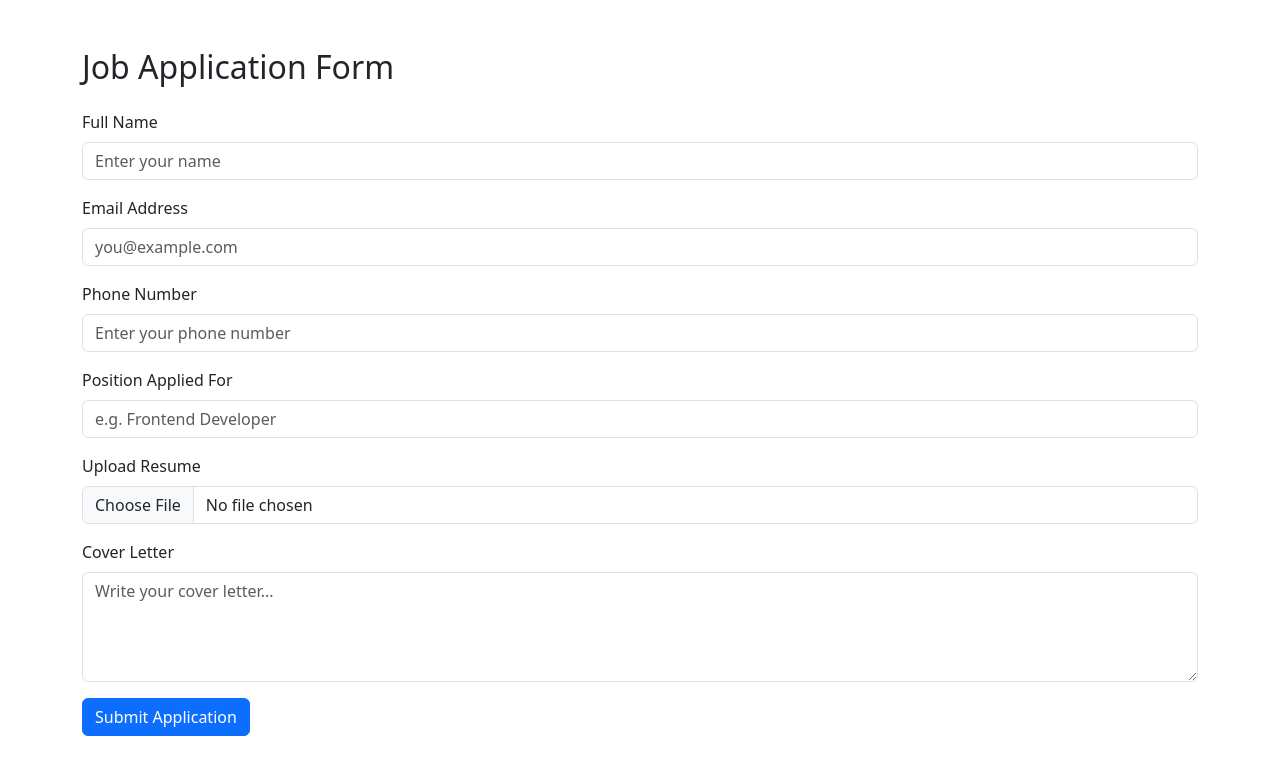
After one commit to vishnu-28g/project-23-07-2025-, a Django app: page /demo/ in a window 1280 px wide. The commit adds this page. Shown: the top 775 px of the page. Run offline with Django 5.2, Linux system fonts and the light colour scheme; some libraries are stand-ins or nearby versions.

Commit message:
last commit

```diff
--- a/hello/hello/settings.py
+++ b/hello/hello/settings.py
@@ -118,6 +118,10 @@ USE_TZ = True
 
 STATIC_URL = 'static/'
 
+STATICFILES_DIRS = [
+    os.path.join(BASE_DIR,'static'),
+]
+
 # Default primary key field type
 # https://docs.djangoproject.com/en/5.2/ref/settings/#default-auto-field
 
--- a/hello/sri/urls.py
+++ b/hello/sri/urls.py
@@ -4,5 +4,5 @@ from .views import *
 urlpatterns = [
     path('',home , name='home'),# API - POSTMAN
     path('index/', index, name='index'),
-
+    path('demo/', demo, name='demo'),
 ]
--- a/hello/sri/views.py
+++ b/hello/sri/views.py
@@ -6,3 +6,5 @@ def home(request):
 
 def index(request):
     return render(request,'index.html')
+def demo(request):
+    return render(request,'demo.html')
--- /dev/null
+++ b/hello/static/templates/css/style.css
@@ -0,0 +1,3 @@
+*{
+    display: none;
+}
--- /dev/null
+++ b/hello/static/templates/demo.html
@@ -0,0 +1,52 @@
+
+<!DOCTYPE html>
+<html lang="en">
+<head>
+  <meta charset="UTF-8">
+  <meta name="viewport" content="width=device-width, initial-scale=1">
+  <title>Job Application Form</title>
+  <!-- Bootstrap CSS CDN -->
+  <link href="https://cdn.jsdelivr.net/npm/bootstrap@5.3.2/dist/css/bootstrap.min.css" rel="stylesheet">
+</head>
+<body>
+  <div class="container mt-5">
+    <h2 class="mb-4">Job Application Form</h2>
+    <form>
+      <div class="mb-3">
+        <label for="fullName" class="form-label">Full Name</label>
+        <input type="text" class="form-control" id="fullName" placeholder="Enter your name" required>
+      </div>
+
+      <div class="mb-3">
+        <label for="emailAddress" class="form-label">Email Address</label>
+        <input type="email" class="form-control" id="emailAddress" placeholder="you@example.com" required>
+      </div>
+
+      <div class="mb-3">
+        <label for="phone" class="form-label">Phone Number</label>
+        <input type="tel" class="form-control" id="phone" placeholder="Enter your phone number" required>
+      </div>
+
+      <div class="mb-3">
+        <label for="position" class="form-label">Position Applied For</label>
+        <input type="text" class="form-control" id="position" placeholder="e.g. Frontend Developer" required>
+      </div>
+
+      <div class="mb-3">
+        <label for="resume" class="form-label">Upload Resume</label>
+        <input class="form-control" type="file" id="resume">
+      </div>
+
+      <div class="mb-3">
+        <label for="coverLetter" class="form-label">Cover Letter</label>
+        <textarea class="form-control" id="coverLetter" rows="4" placeholder="Write your cover letter..."></textarea>
+      </div>
+
+      <button type="submit" class="btn btn-primary">Submit Application</button>
+    </form>
+  </div>
+
+  <!-- Bootstrap JS (optional, for interactive components) -->
+  <script src="https://cdn.jsdelivr.net/npm/bootstrap@5.3.2/dist/js/bootstrap.bundle.min.js"></script>
+</body>
+</html>
```
Also changed, not shown: hello/static/templates/index.html (+8 -43 lines), hello/db.sqlite3.
